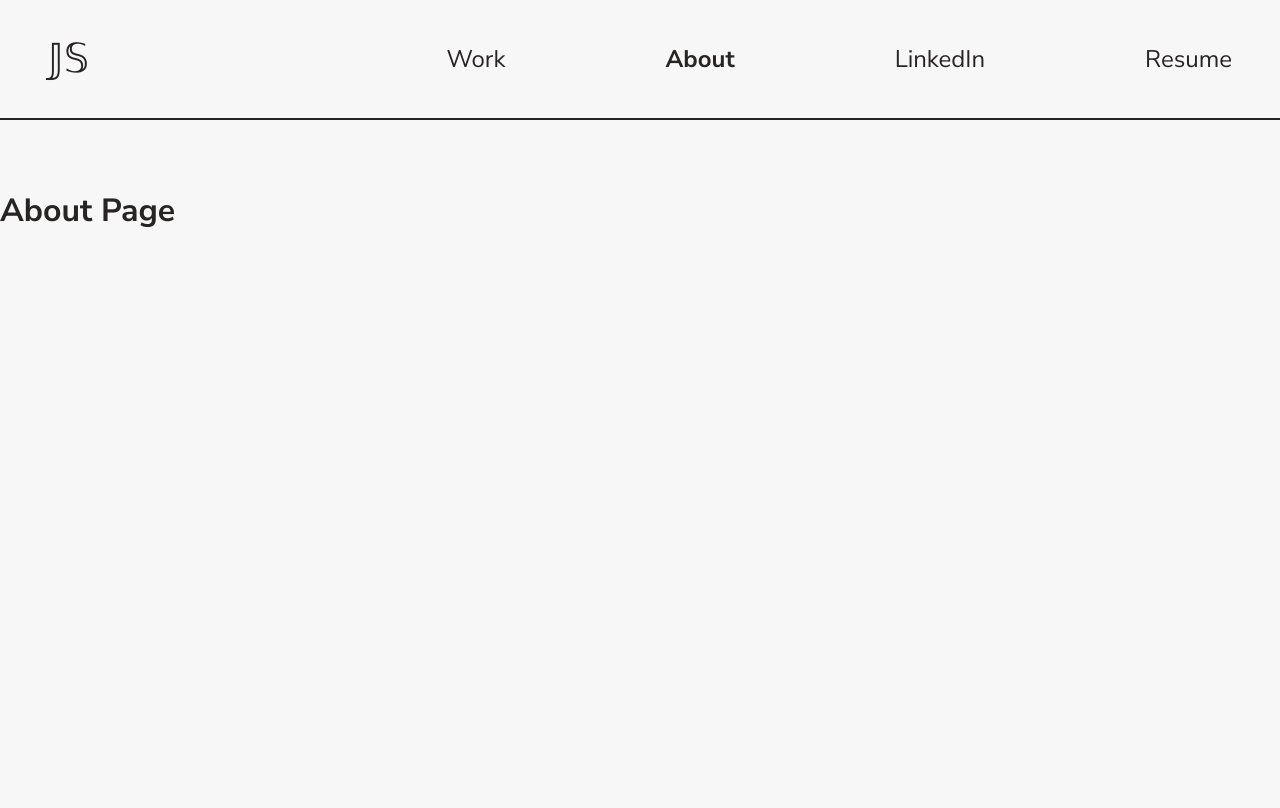
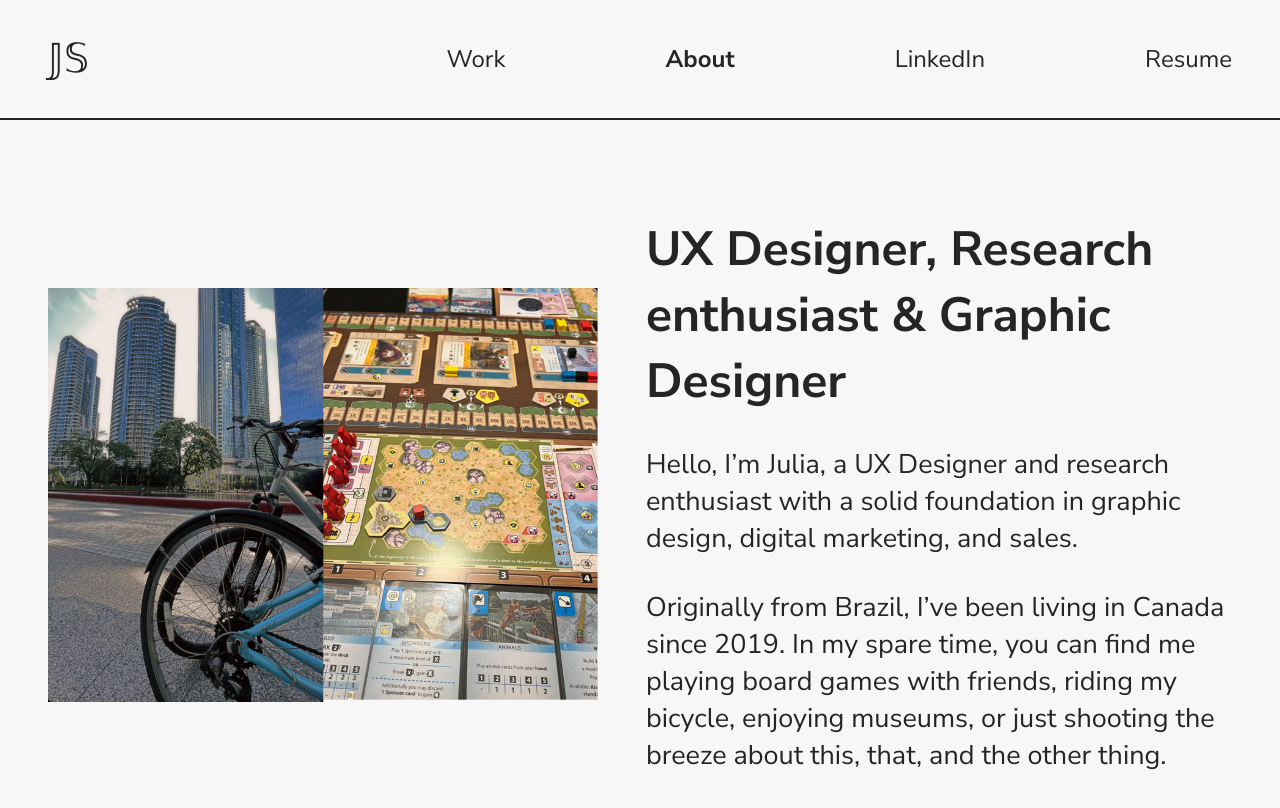
Before and after one commit to clayton-duarte/julias-portfolio-nextjs, a Next.js app: page /about in a window 1280 px wide. Shown: the top 808 px of the page. Built offline with nearby package versions, Linux system fonts and the light colour scheme.

Commit message:
feat: about page v1

```diff
--- a/src/pages/about.tsx
+++ b/src/pages/about.tsx
@@ -1,10 +1,30 @@
+import Image from 'next/image'
+
+import about from '~/assets/about.png'
+import Grid from '~/components/Grid'
 import Header from '~/components/Header'
+import Text from '~/components/Text'
 
 export default function AboutPage() {
   return (
     <>
       <Header />
-      <h1>About Page</h1>
+      <Grid container p="3rem">
+        <Grid xs='minmax(auto, 550px) 1fr' gap="3rem" align='center'>
+          <Image src={about} alt='Julia Santos' priority />
+          <Grid gap="2rem">
+            <Text.H3>
+              UX Designer, Research enthusiast & Graphic Designer
+            </Text.H3>
+            <Text.H5 bold={false}>
+              Hello, I’m Julia, a UX Designer and research enthusiast with a solid foundation in graphic design, digital marketing, and sales.
+            </Text.H5>
+            <Text.H5 bold={false}>
+              Originally from Brazil, I’ve been living in Canada since 2019. In my spare time, you can find me playing board games with friends, riding my bicycle, enjoying museums, or just shooting the breeze about this, that, and the other thing.
+            </Text.H5>
+          </Grid>
+        </Grid>
+      </Grid>
     </>
   )
 }
```
Also changed, not shown: src/assets/about.png (added).
